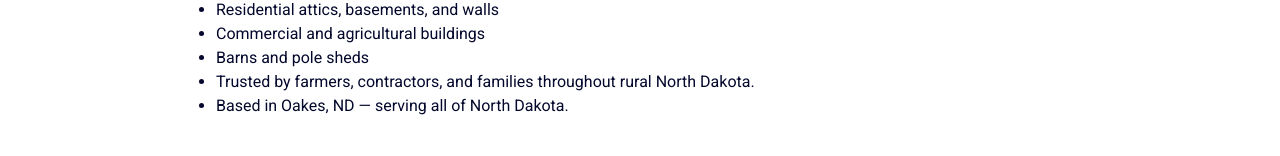
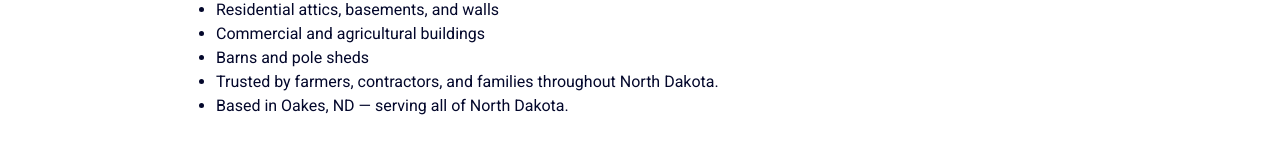
Before and after one commit to PhianaDv/dc-spray-foam, a Next.js app: page /dc-spray-foam/ in a window 1280 px wide. Shown: the part 542-698 px from the top of the page. Built offline with nearby package versions, Linux system fonts and the light colour scheme; a web font is replaced by a local one.

Commit message:
removed rural

```diff
--- a/src/app/page.js
+++ b/src/app/page.js
@@ -29,7 +29,7 @@
           <li>Residential attics, basements, and walls</li>
           <li>Commercial and agricultural buildings</li>
           <li>Barns and pole sheds</li>
-          <li>Trusted by farmers, contractors, and families throughout rural North Dakota.</li>
+          <li>Trusted by farmers, contractors, and families throughout North Dakota.</li>
           <li>Based in Oakes, ND — serving all of North Dakota.</li>
         </ul>
       </section>
```
